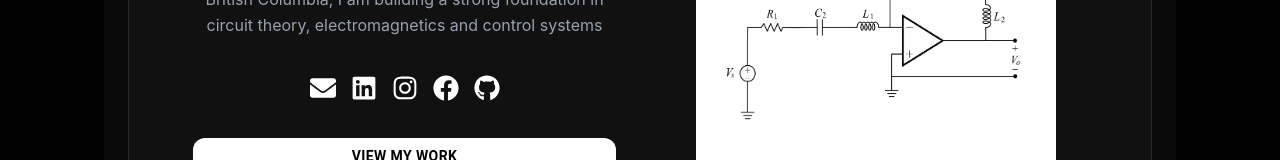
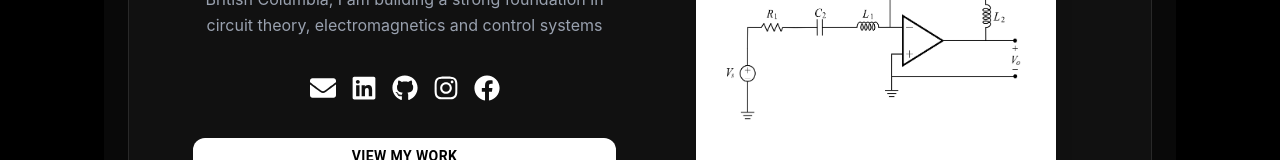
Before and after one commit to ttrieu2025/personal-website, a React (Vite) app: page / in a window 1280 px wide. Shown: the part 378-538 px from the top of the page. Built offline with nearby package versions, Linux system fonts and the light colour scheme.

Commit message:
fix: Update order

```diff
--- a/src/Pages/Home.jsx
+++ b/src/Pages/Home.jsx
@@ -30,14 +30,14 @@ function Home() {
             <a href="https://www.linkedin.com/in/mc-trieu-truong" target="_blank" rel="noopener noreferrer" className="transition-transform hover:scale-110">
               <FaLinkedin size={26} className="text-white hover:text-gray-400 transition-colors" />
             </a>
-            <a href="https://www.instagram.com/c.trevort_14/" target="_blank" rel="noopener noreferrer" className="transition-transform hover:scale-110">
+            <a href="https://github.com/ttrieu2025/" target="_blank" rel="noopener noreferrer" className="transition-transform hover:scale-110">
+              <FaGithub size={26} className="text-white hover:text-gray-400 transition-colors" />
+            </a>
+                        <a href="https://www.instagram.com/c.trevort_14/" target="_blank" rel="noopener noreferrer" className="transition-transform hover:scale-110">
               <FaInstagram size={26} className="text-white hover:text-gray-400 transition-colors" />
             </a>
             <a href="https://www.facebook.com/cattrieu.truongminh.3/" target="_blank" rel="noopener noreferrer" className="transition-transform hover:scale-110">
               <FaFacebook size={26} className="text-white hover:text-gray-400 transition-colors" />
-            </a>
-            <a href="https://github.com/ttrieu2025/" target="_blank" rel="noopener noreferrer" className="transition-transform hover:scale-110">
-              <FaGithub size={26} className="text-white hover:text-gray-400 transition-colors" />
             </a>
           </div>
                 <Button
```
